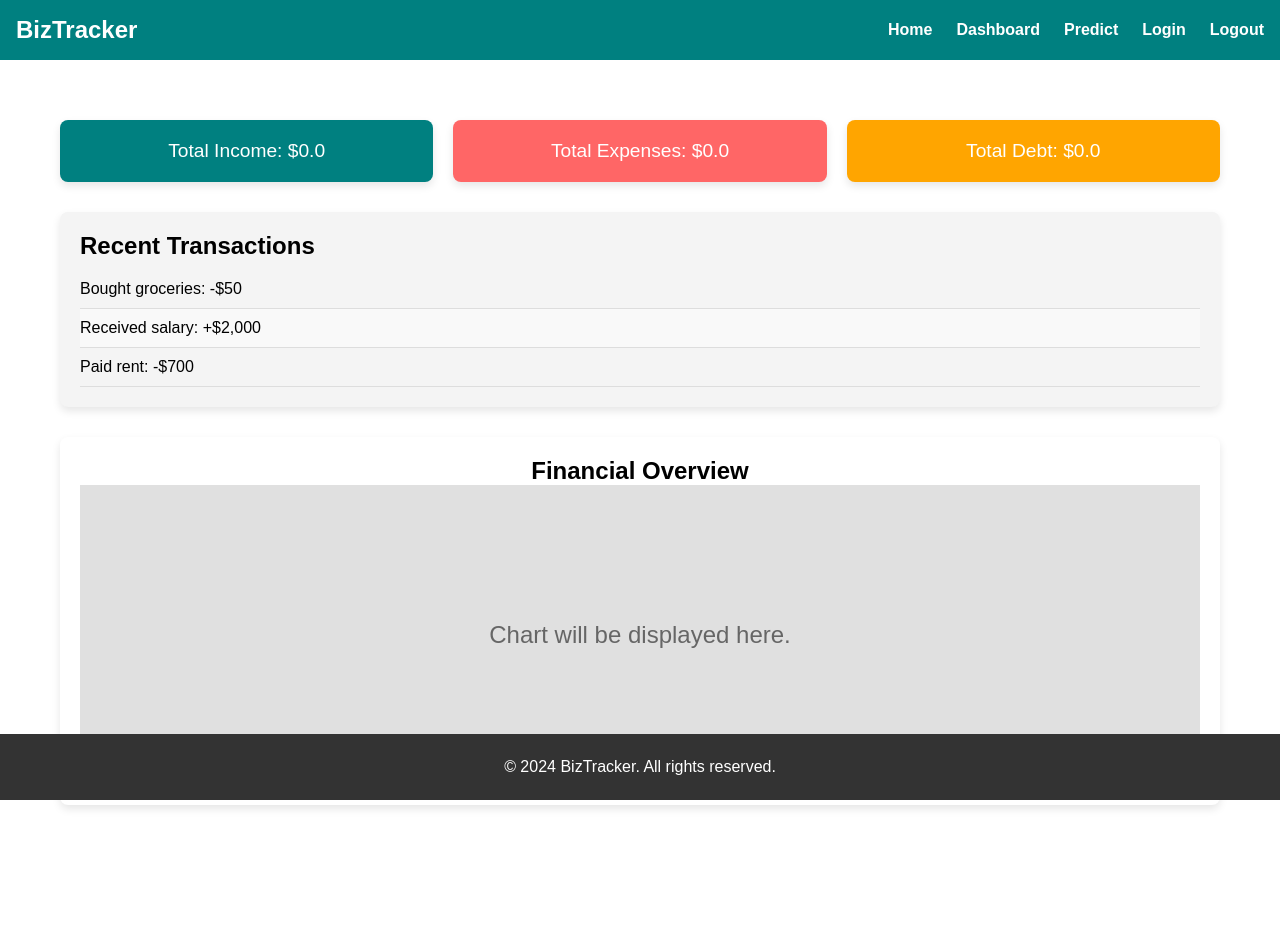
After one commit to levoski1/BizTracker, a Django app: page /auth/dashboard/ in a window 1280 px wide. The commit adds this page. Run offline with Django 5.2, Linux system fonts and the light colour scheme; the visitor is signed in with stand-in values (Sample User, id 1); data that the repository does not hold is empty; parts of the project's set-up code (start-up, migrations or seed data) failed here and were passed over.

Commit message:
Added a dasboord

```diff
--- a/BizTracker/settings.py
+++ b/BizTracker/settings.py
@@ -85,7 +85,7 @@ USE_L10N = True
 USE_TZ = True
 
 STATIC_URL = '/static/'
-#STATICFILES_DIRS = [os.path.join(BASE_DIR, 'static')]
+STATICFILES_DIRS = [os.path.join(BASE_DIR, 'static')]
 MEDIA_URL = '/media/'
 MEDIA_ROOT = os.path.join(BASE_DIR, 'media')
 
--- a/accounts/urls.py
+++ b/accounts/urls.py
@@ -7,5 +7,6 @@ app_name = 'auth'
 urlpatterns = [
     path('login/', views.login_view, name='login'),
     path('register/', views.register_view, name='register'),
-    path('logout/', views.logout_view, name='logout')
+    path('logout/', views.logout_view, name='logout'),
+    path('dashboard/', views.dashboard_view, name='dashboard'),
 ]
--- /dev/null
+++ b/accounts/utils.py
@@ -0,0 +1,3 @@
+def add(amount: list) -> int:
+    ''' Function that returns the total amount'''
+    return sum(amount)
--- a/accounts/views.py
+++ b/accounts/views.py
@@ -1,8 +1,11 @@
 from django.shortcuts import render, redirect
 from django.contrib.auth import authenticate, login, logout
+from django.contrib.auth.decorators import login_required
 from django.contrib import messages
 from django.shortcuts import render
 from django.contrib.auth.models import User
+from tracker.models import Transaction
+from .utils import add
 
 # Create your views here.
 
@@ -50,6 +53,7 @@ def register_view(request):
 
     return render(request, 'auth/register.html')
 
+
 def login_view(request):
     if request.method == 'POST':
         username = request.POST.get('username', '').strip()
@@ -62,7 +66,7 @@ def login_view(request):
         user = authenticate(request, username=username, password=password)
         if user is not None:
             login(request, user)
-            return redirect('tracker:home')
+            return redirect('auth:dashboard')
         else:
             messages.error(request, 'Username or Password not match')
             return redirect('auth:login')
@@ -72,3 +76,46 @@ def login_view(request):
 def logout_view(request):
     logout(request)
     return redirect('tracker:home')
+
+
+@login_required
+def dashboard_view(request):
+    '''
+    - Get the current user total income, expenses and debt.
+    - Note: Transaction.objects.filter() -> return an instance of Transaction where some conditions were met. You must iterate it to get your value.
+    - Get the transaction amout and save it in a list
+    - Convert the amount to a float and get the sum
+    - pass the sum to template
+
+    '''
+    user = request.user
+    income_transaction = Transaction.objects.filter(user=user, choice='INCOME')
+    expenses_transaction = Transaction.objects.filter(user=user, choice = 'EXPENSES')
+    debt_transaction = Transaction.objects.filter(user=user, choice='DEBT')
+
+    total_income = [ float(transaction.amount) for transaction in income_transaction ]
+    total_expenses = [ float(transaction.amount) for transaction in expenses_transaction ]
+    total_debt = [ float(transaction.amount) for transaction in debt_transaction ]
+
+    if len(total_income) != 0:
+        total_income = add(total_income)
+    else:
+        total_income = 0.00
+
+    if len(total_expenses) != 0:
+        total_expenses = add(total_expenses)
+    else:
+        total_expenses = 0.00
+
+    if len(total_debt) != 0:
+        total_debt = add(total_debt)
+    else:
+        total_debt = 0.00
+
+    context = {
+        'total_income': total_income,
+        'total_expenses': total_expenses,
+        'total_debt': total_debt,
+    }
+
+    return render(request, 'auth/dashboard.html', context)
--- /dev/null
+++ b/static/auth/css/dashboard.css
@@ -0,0 +1,89 @@
+/* General Dashboard Container */
+.dashboard-container {
+    margin: 100px auto;
+    padding: 20px;
+    max-width: 1200px;
+    display: flex;
+    flex-direction: column;
+    gap: 30px;
+}
+
+/* Stats Section */
+.stats-section {
+    display: flex;
+    justify-content: space-between;
+    gap: 20px;
+}
+
+.stat-card {
+    flex: 1;
+    padding: 20px;
+    background-color: #008080; /* Teal background */
+    color: white;
+    border-radius: 8px;
+    text-align: center;
+    font-size: 1.2rem;
+    box-shadow: 0 4px 8px rgba(0, 0, 0, 0.1);
+}
+
+.stat-card:nth-child(2) {
+    background-color: #ff6666; /* Different color for Expenses */
+}
+
+.stat-card:nth-child(3) {
+    background-color: #ffa500; /* Different color for Debt */
+}
+
+/* Recent Transactions Section */
+.recent-transactions-section {
+    background-color: #f4f4f4;
+    padding: 20px;
+    border-radius: 8px;
+    box-shadow: 0 4px 8px rgba(0, 0, 0, 0.1);
+}
+
+.recent-transactions-section h2 {
+    margin-bottom: 10px;
+}
+
+.recent-transactions-section ul {
+    list-style: none;
+    padding: 0;
+}
+
+.recent-transactions-section ul li {
+    padding: 10px 0;
+    border-bottom: 1px solid #ddd;
+}
+
+.recent-transactions-section ul li:nth-child(even) {
+    background-color: #f9f9f9;
+}
+
+.recent-transactions-section ul li.positive {
+    color: green;
+}
+
+.recent-transactions-section ul li.negative {
+    color: red;
+}
+
+/* Charts Section */
+.charts-section {
+    text-align: center;
+    background-color: white;
+    padding: 20px;
+    border-radius: 8px;
+    box-shadow: 0 4px 8px rgba(0, 0, 0, 0.1);
+}
+
+.chart-placeholder {
+    width: 100%;
+    height: 300px;
+    background-color: #e0e0e0;
+    display: flex;
+    justify-content: center;
+    align-items: center;
+    font-size: 1.5rem;
+    color: #666;
+}
--- /dev/null
+++ b/static/tracker/css/base.css
@@ -0,0 +1,67 @@
+/* General Reset */
+* {
+    margin: 0;
+    padding: 0;
+    box-sizing: border-box;
+    font-family: Arial, sans-serif;
+}
+
+body {
+    display: flex;
+    flex-direction: column;
+    min-height: 100vh;
+}
+
+/* Header Styling */
+header {
+    background-color: #008080;
+    color: white;
+    padding: 1rem;
+    position: fixed;
+    top: 0;
+    width: 100%;
+    display: flex;
+    justify-content: space-between;
+    align-items: center;
+    z-index: 1000;
+}
+
+header .logo {
+    font-size: 1.5rem;
+    font-weight: bold;
+}
+
+header nav ul {
+    list-style: none;
+    display: flex;
+    gap: 1.5rem;
+}
+
+header nav ul li a {
+    color: white;
+    text-decoration: none;
+    font-weight: bold;
+}
+
+header nav ul li a:hover {
+    text-decoration: underline;
+}
+
+/* Footer Styling */
+footer {
+    background-color: #333333;
+    color: white;
+    text-align: center;
+    padding: 1rem;
+    position: fixed;
+    bottom: 0;
+    width: 100%;
+}
+
+footer p {
+    margin: 0.5rem 0;
+}
+
+footer .social-icons {
+    margin-top: 0.5rem;
+}
--- /dev/null
+++ b/templates/auth/dashboard.html
@@ -0,0 +1,39 @@
+{% extends 'tracker/base.html'%}
+
+{% block head %}
+    {% load static %}
+    <link rel="stylesheet" href="{% static 'auth/css/dashboard.css' %}">
+{% endblock %}
+
+{% block title %}My Dashboard{% endblock %}
+
+{% block content%}
+
+    <div class="dashboard-container">
+        <!-- Stats Section -->
+        <div class="stats-section">
+            <div class="stat-card">Total Income: ${{ total_income }}</div>
+            <div class="stat-card">Total Expenses: ${{ total_expenses }}</div>
+            <div class="stat-card">Total Debt: ${{ total_debt }}</div>
+        </div>
+
+         <!-- Recent Transactions Section -->
+        <div class="recent-transactions-section">
+            <h2>Recent Transactions</h2>
+            <ul>
+                <li>Bought groceries: -$50</li>
+                <li>Received salary: +$2,000</li>
+                <li>Paid rent: -$700</li>
+            </ul>
+        </div>
+
+        <!-- Charts Section -->
+        <div class="charts-section">
+            <h2>Financial Overview</h2>
+            <div class="chart-placeholder">
+                <!-- Placeholder for a chart (e.g., pie chart or bar chart) -->
+                Chart will be displayed here.
+            </div>
+        </div>
+    </div>
+{% endblock %}
--- /dev/null
+++ b/templates/tracker/base.html
@@ -0,0 +1,41 @@
+<!DOCTYPE html>
+<html lang="en">
+    {% load static %}
+<head>
+    <meta charset="UTF-8">
+    <meta name="viewport" content="width=device-width, initial-scale=1.0">
+    <title>{% block title %} {% endblock %}</title>
+    {% block head %}
+        <!-- Additional head content (like CSS links) goes here -->
+    {% endblock %}
+    <link rel="stylesheet" href="{% static 'tracker/css/base.css' %}">
+</head>
+<body>
+    <header>
+        <div class="logo">BizTracker</div>
+        <nav>
+            <ul>
+                <li><a href="{% url 'tracker:home' %}">Home</a></li>
+                <li><a href="{% url 'auth:dashboard' %}">Dashboard</a></li>
+                <li><a href="{% url 'tracker:predict' %}">Predict</a></li>
+                <li><a href="{% url 'auth:login' %}">Login</a></li>
+                <li><a href="{% url 'auth:logout' %}">Logout</a></li>
+            </ul>
+        </nav>
+    </header>
+
+    <main>
+        {% block content %}
+        {% endblock %}
+    </main>
+
+    <footer>
+        <div class="footer-content">
+            <p>&copy; 2024 BizTracker. All rights reserved.</p>
+            <div class="social-icons">
+                <!-- Icons could be added here -->
+            </div>
+        </div>
+    </footer>
+</body>
+</html>
--- a/tracker/urls.py
+++ b/tracker/urls.py
@@ -10,5 +10,4 @@ urlpatterns = [
     path('transaction/read/', views.read_view,name='read'),
     path('transaction/delete/<int:transaction_id>/', views.delete_view, name='delete'),
 
-
 ]
--- a/tracker/views.py
+++ b/tracker/views.py
@@ -22,6 +22,7 @@ def predict_view(request):
 
         monetary_predition = preprocess_money(input_text)
         category = predict_category(input_text)
+        print(category)
         prediction = {
             'input_text': input_text,
             'monetary_predition': monetary_predition,
```
Also changed, not shown: templates/tracker/home.html (+9 -10 lines).
